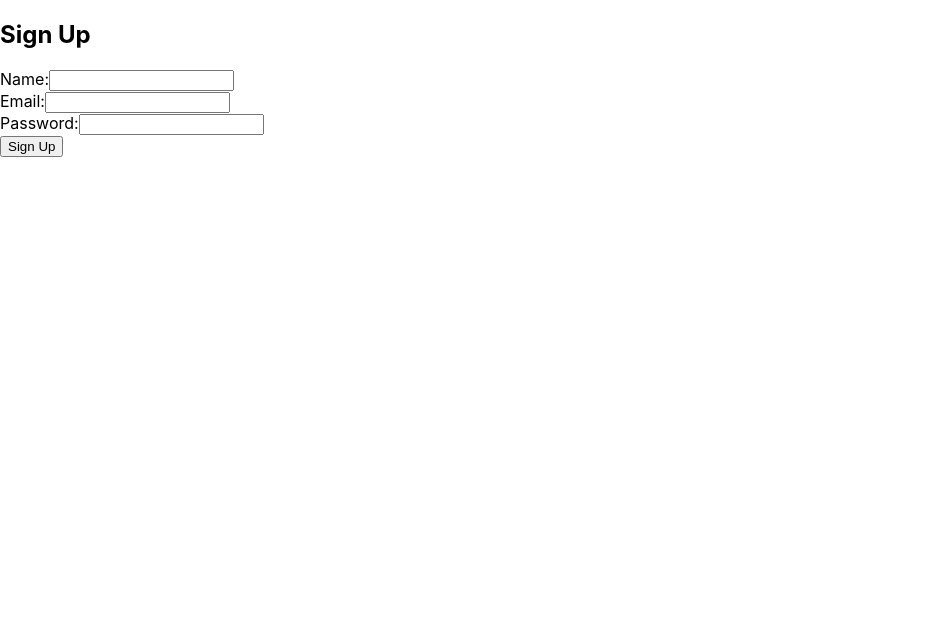
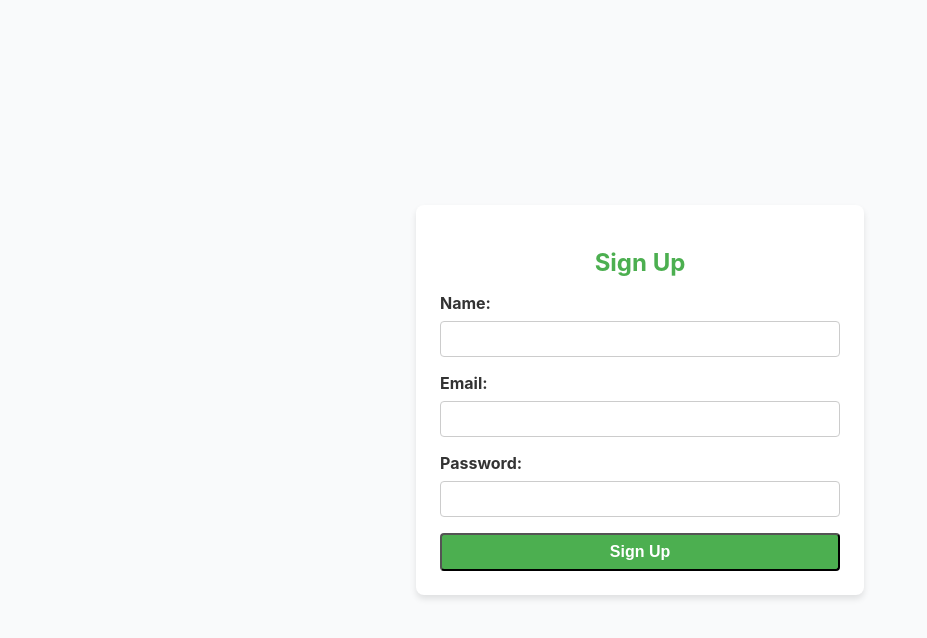
Before and after one commit to wuchenru/ecommerce-project, a React (Create React App) app in the folder frontend/: page /signup in a window 1280 px wide. Shown: the top 638 px of the page, without its empty margins (0-927 px from the left). Built offline with nearby package versions, Linux system fonts and the light colour scheme.

Commit message:
update SignUp page to apply signup css styles

```diff
--- a/frontend/src/pages/SignUp.tsx
+++ b/frontend/src/pages/SignUp.tsx
@@ -1,6 +1,6 @@
-// src/components/SignUp.tsx
 import React, { useState } from 'react';
 import axios from 'axios';
+import './SignUp.css'; // Import the custom CSS for SignUp
 
 const SignUp: React.FC = () => {
   const [name, setName] = useState('');
@@ -10,56 +10,62 @@ const SignUp: React.FC = () => {
   const handleSignUp = async (e: React.FormEvent) => {
     e.preventDefault();
     try {
-      // const response = await axios.post('http://localhost:8080/users/addUser', {
-      const response = await axios.post('http://localhost:8080/api/auth/register', {
-        name,
-        email,
-        password
-      }, {
+      const response = await axios.post(
+        'http://localhost:8080/api/auth/register',
+        { name, email, password },
+        {
           headers: {
-          'Content-Type': 'application/json'
+            'Content-Type': 'application/json',
           }
-      });
+        }
+      );
       alert(response.data); // "User registered successfully!" or "User already exists!"
     } catch (error: any) {
       console.error('Error signing up:', error);
       alert(error.response?.data || 'Registration failed');
     }
-  }
+  };
 
   return (
-    <form onSubmit={handleSignUp}>
-      <h2>Sign Up</h2>
-      <div>
-        <label>Name:</label>
+    <div className="signup-container">
+      <form className="signup-form" onSubmit={handleSignUp}>
+        <h2 className="signup-title">Sign Up</h2>
+        <div className="form-group">
+          <label className="form-label">Name:</label>
           <input
+            className="form-input"
             type="text"
             value={name}
             onChange={(e) => setName(e.target.value)}
             required
           />
         </div>
-      <div>
-        <label>Email:</label>
+        <div className="form-group">
+          <label className="form-label">Email:</label>
           <input
+            className="form-input"
             type="email"
             value={email}
             onChange={(e) => setEmail(e.target.value)}
             required
           />
         </div>
-      <div>
-        <label>Password:</label>
+        <div className="form-group">
+          <label className="form-label">Password:</label>
           <input
+            className="form-input"
             type="password"
             value={password}
             onChange={(e) => setPassword(e.target.value)}
             required
           />
         </div>
-      <button type="submit">Sign Up</button>
+        <button className="btn btn-primary" type="submit">
+          Sign Up
+        </button>
       </form>
+    </div>
   );
-}
+};
 
 export default SignUp;
```
Lines whose indentation alone changed are shown as unchanged.
